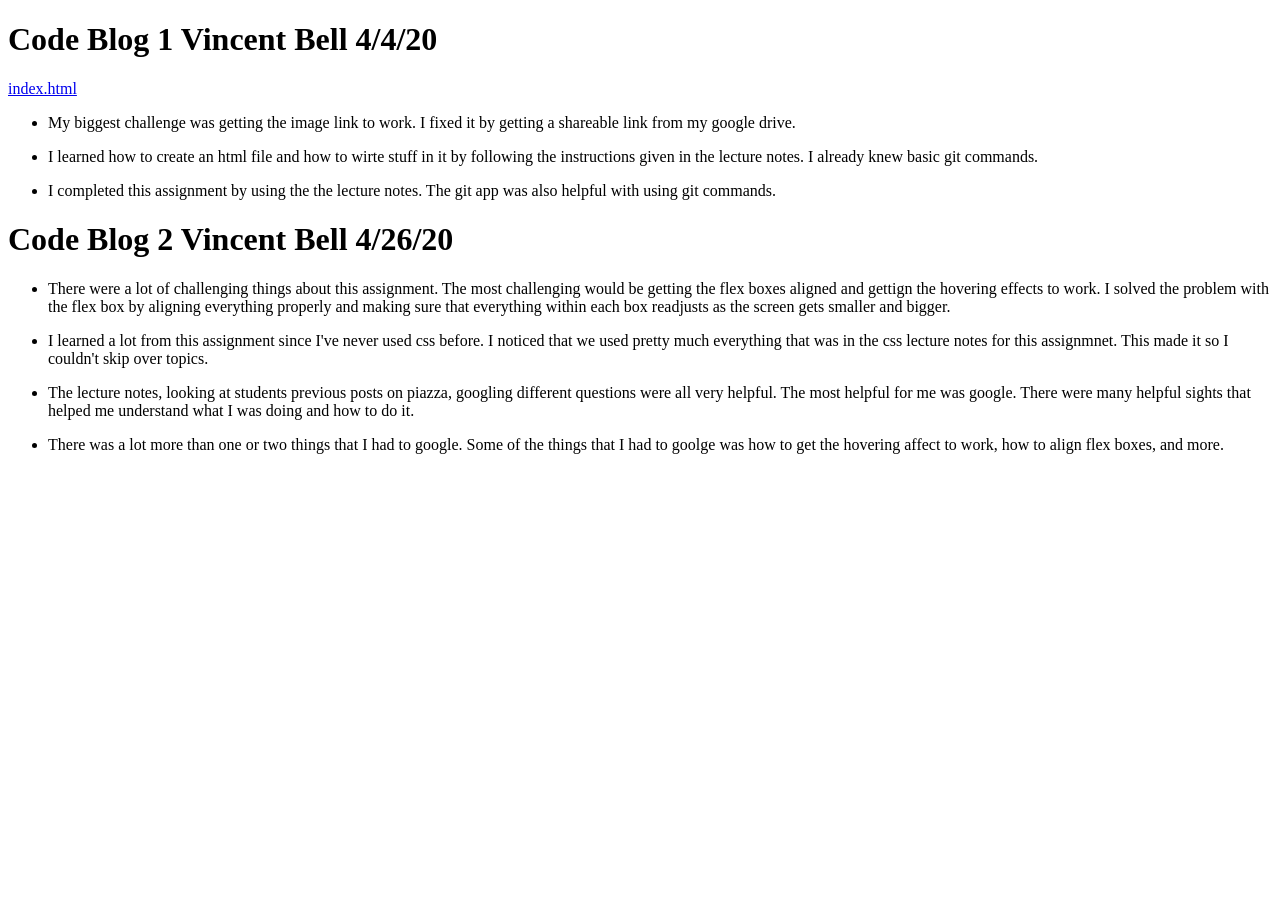
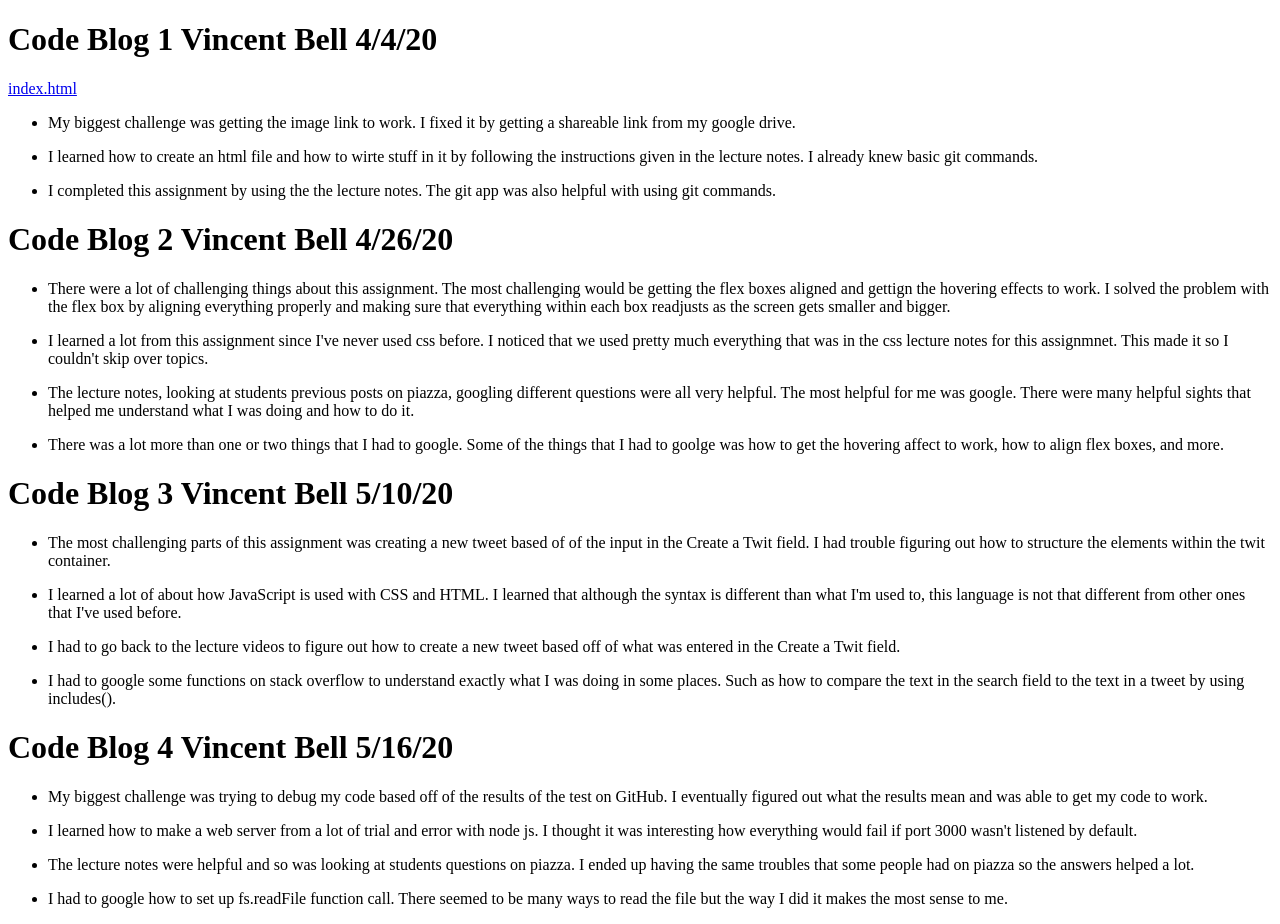
Before and after one commit to vtbell21/vtbell21.github.io, a plain HTML site: page A2/blog.html in a window 1280 px wide. Before the commit the page ends 800 px from the top, so only its background shows below. Drawn offline with Linux system fonts and the light colour scheme.

Commit message:
Update blog.html

```diff
--- a/A2/blog.html
+++ b/A2/blog.html
@@ -1,3 +1,4 @@
+
 <!DOCTYPE html>
 <html>
 	<head>
@@ -46,4 +47,47 @@
 
 		</ul>
 	</body>
+
+	<head>
+	</head>
+	<body>
+		<h1>Code Blog 3 Vincent Bell 5/10/20</h1>
+		<ul>
+			<li><p>The most challenging parts of this assignment was creating
+			a new tweet based of of the input in the Create a Twit field.
+			I had trouble figuring out how to structure the elements within the
+			twit container. </p></li>
+			<li><p>I learned a lot of about how JavaScript is used with CSS and HTML.
+			I learned that although the syntax is different than what I'm used to,
+			this language is not that different from other ones that I've used before.</p></li>
+			<li><p>I had to go back to the lecture videos to figure out how to create
+			a new tweet based off of what was entered in the Create a Twit field. </p></li>
+			<li><p>I had to google some functions on stack overflow to understand
+			exactly what I was doing in some places.  Such as how to compare the text
+			in the search field to the text in a tweet by using includes().</p></li>
+
+		</ul>
+	</body>
+
+	<head>
+	</head>
+	<body>
+		<h1>Code Blog 4 Vincent Bell 5/16/20</h1>
+		<ul>
+			<li><p>My biggest challenge was trying to debug my code based off of
+			the results of the test on GitHub. I eventually figured out what
+			the results mean and was able to get my code to work.</p></li>
+			<li><p>I learned how to make a web server from a lot of trial and error
+			with node js. I thought it was interesting how everything would fail if
+			port 3000 wasn't listened by default.</p></li>
+			<li><p>The lecture notes were helpful and so was looking at students
+			questions on piazza. I ended up having the same troubles that some people
+			had on piazza so the answers helped a lot.</p></li>
+			<li><p>I had to google how to set up fs.readFile function call.
+			There seemed to be many ways to read the file but the way I did it
+			makes the most sense to me.</p></li>
+
+		</ul>
+	</body>
+
 </html>
```
